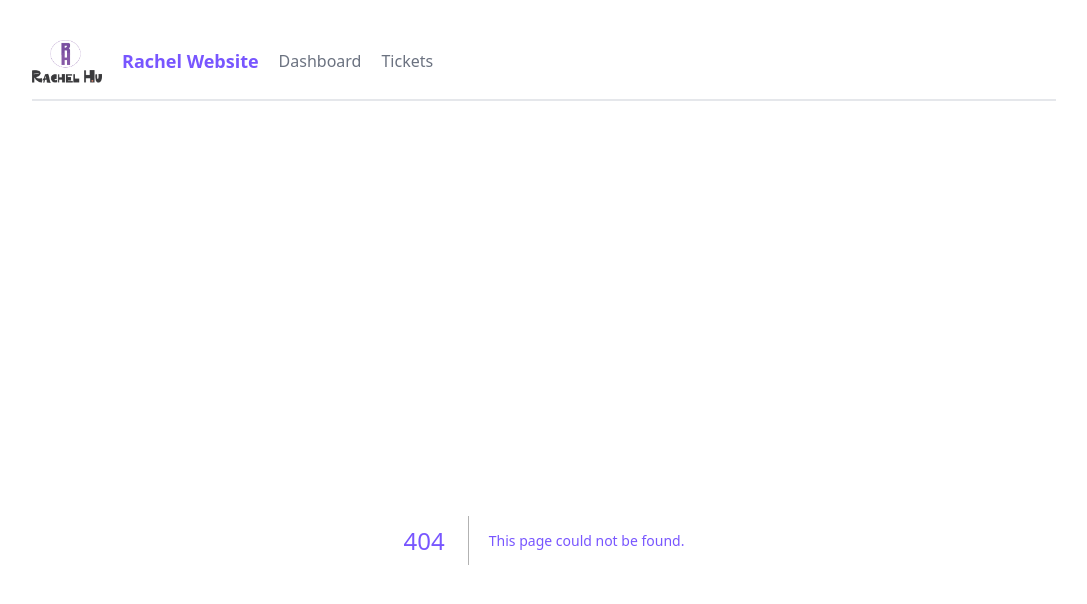
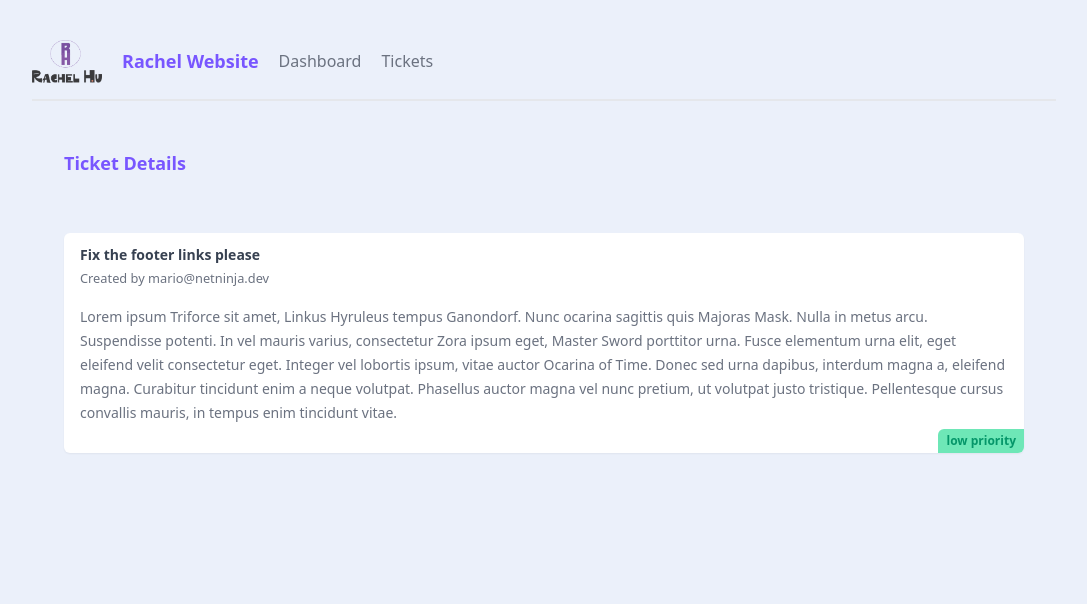
Before and after one commit to Rachel-lcy/nextjs-website, a Next.js app: page /tickets/1 in a window 1280 px wide. Before the commit this address had no page. Shown: the top 604 px of the page, without its empty margins (96-1183 px from the left). Built offline with nearby package versions, Linux system fonts and the light colour scheme; data requests are answered from the project's data file.

Commit message:
Dynamic Segments (Params)

```diff
--- a/app/tickets/TicketList.jsx
+++ b/app/tickets/TicketList.jsx
@@ -1,4 +1,4 @@
-
+import Link from "next/link"
 async function getTickets(){
   const res = await fetch('http://localhost:4000/tickets',{
     next:{
@@ -6,7 +6,6 @@
     }
   })
   return res.json()
-
 }
 
 export default  async function TicketList() {
@@ -16,11 +15,13 @@
     <>
     {tickets.map((ticket) => (
       <div key={ticket.id} className="card my-5">
-        <h3>{ticket.title}</h3>
-        <p>{ticket.body.slice(0,200)}...</p>
-        <div className={`pill ${ticket.priority}`}>
-          {ticket.priority} priority
-        </div>
+        <Link href={`/tickets/${ticket.id}`}>
+          <h3>{ticket.title}</h3>
+          <p>{ticket.body.slice(0,200)}...</p>
+          <div className={`pill ${ticket.priority}`}>
+            {ticket.priority} priority
+          </div>
+        </Link>
       </div>
     ))}
 
--- /dev/null
+++ b/app/tickets/[id]/page.jsx
@@ -0,0 +1,34 @@
+async function getTicket(id) {
+  // console.log(id)
+  const res = await fetch(`http://localhost:4000/tickets/${id}`, {
+    next: {
+      revalidate: 60
+    }
+
+  })
+
+  return res.json()
+}
+
+
+export default async function TicketDetails({ params }) {
+  // const id = params.id
+
+  const ticket = await getTicket(params.id)
+console.log(ticket)
+  return (
+    <main>
+      <nav>
+        <h2>Ticket Details</h2>
+      </nav>
+      <div className="card">
+        <h3>{ticket.title}</h3>
+        <small>Created by {ticket.user_email}</small>
+        <p>{ticket.body}</p>
+        <div className={`pill ${ticket.priority}`}>
+          {ticket.priority} priority
+        </div>
+      </div>
+    </main>
+  )
+}
```
